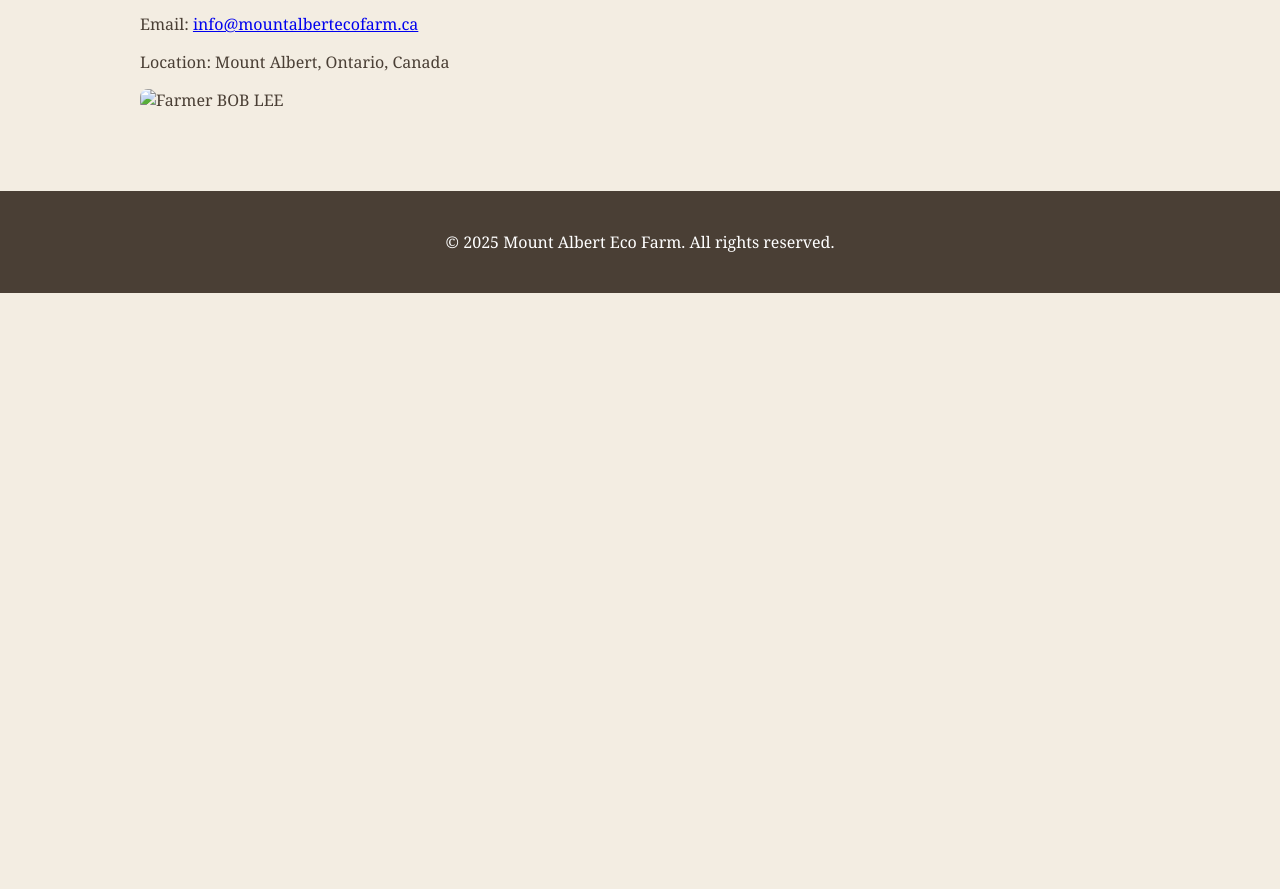
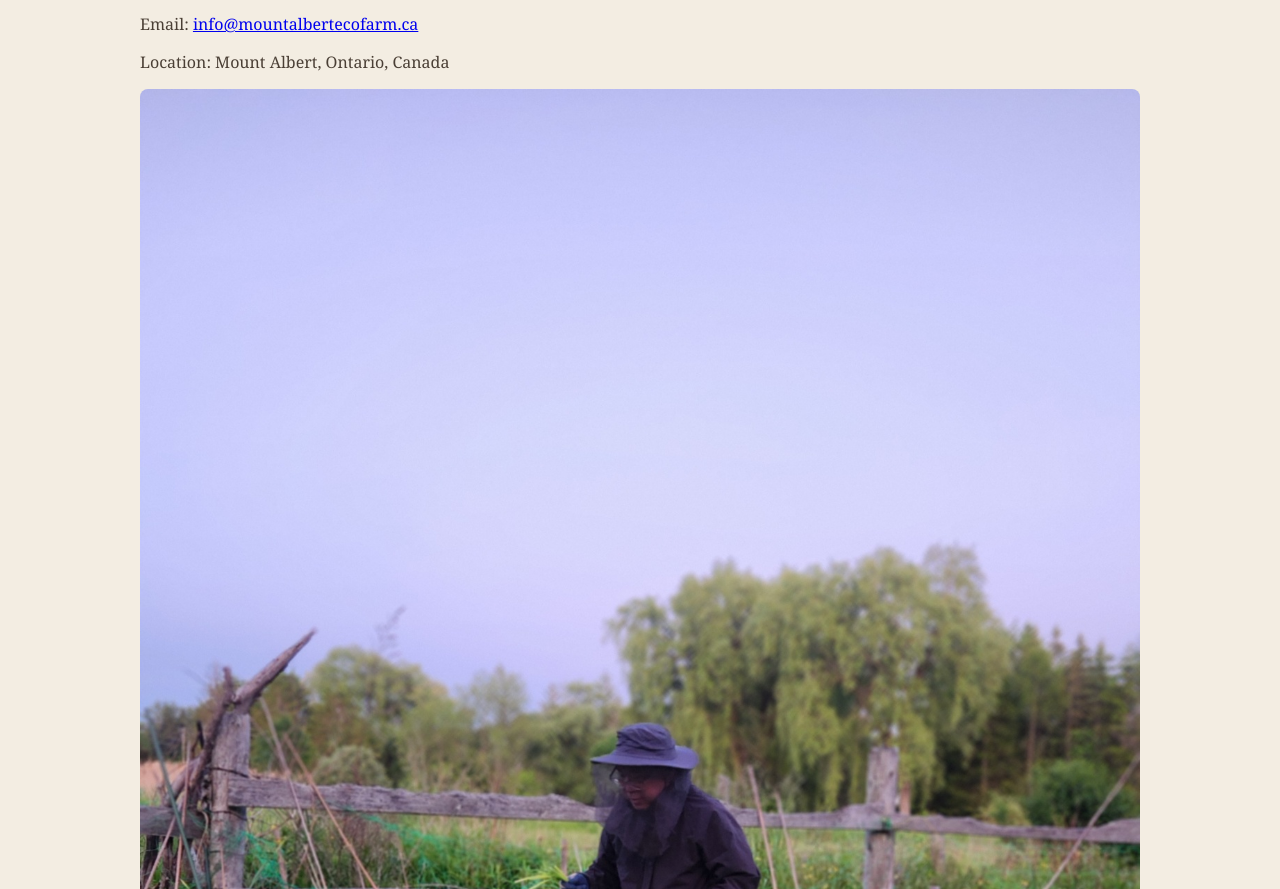
Before and after one commit to f0rsaknangel/Farm, a plain HTML site: page index.html in a window 1280 px wide. Shown: the part 1577-2466 px from the top of the page. Before the commit the page ends 1870 px from the top, so only its background shows below. Drawn offline with Linux system fonts and the light colour scheme.

Commit message:
Update index.html

```diff
--- a/index.html
+++ b/index.html
@@ -106,7 +106,7 @@
     </form>
     <p>Email: <a href="mailto:info@mountalbertecofarm.ca">info@mountalbertecofarm.ca</a></p>
     <p>Location: Mount Albert, Ontario, Canada</p>
-    <img src="Farmerbob.jpg" alt="Farmer BOB LEE" style="max-width: 100%; border-radius: 8px;" />
+  <img src="Farmer.jpg" alt="Farmer BOB LEE" style="max-width: 100%; border-radius: 8px;" />
   </section>  <footer>
     <p>&copy; 2025 Mount Albert Eco Farm. All rights reserved.</p>
   </footer>
```
